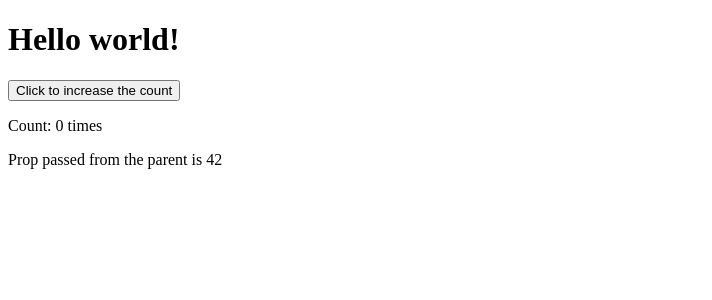
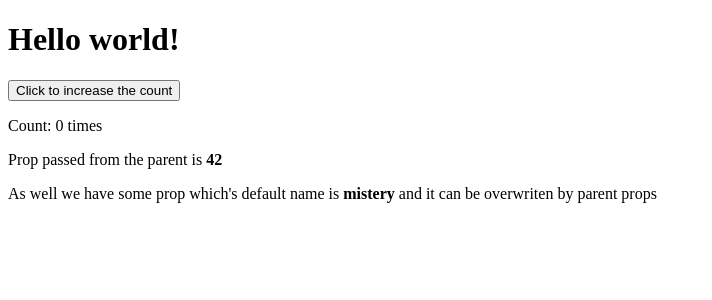
Before and after one commit to JulsD/Svelte-try, a Svelte app: page / in a window 1280 px wide. Shown: the top 300 px of the page, without its empty margins (0-712 px from the left). Built offline with nearby package versions, Linux system fonts and the light colour scheme; the HTML template or start-up script is replaced by a standard one.

Commit message:
svelte: add default props value sample

```diff
--- a/src/App.svelte
+++ b/src/App.svelte
@@ -7,10 +7,11 @@
         return count++
     }
 
-    export let answer;
+    export let answer = 'lost in woods', propWithDefault = 'mistery';
 </script>
 
 <h1>Hello world!</h1>
 <button on:click={increaseCount}>Click to increase the count</button>
 <p>Count: {count} time{ending}</p>
-<p>Prop passed from the parent is {answer}</p>
+<p>Prop passed from the parent is <strong>{answer}</strong></p>
+<p>As well we have some prop which's default name is <strong>{propWithDefault}</strong> and it can be overwriten by parent props</p>
```
